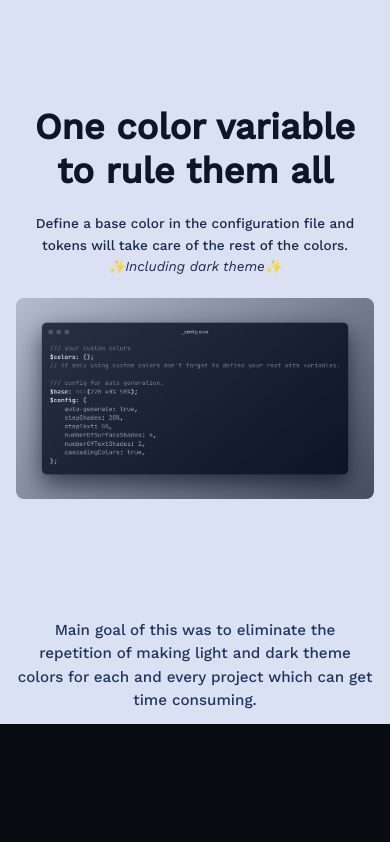
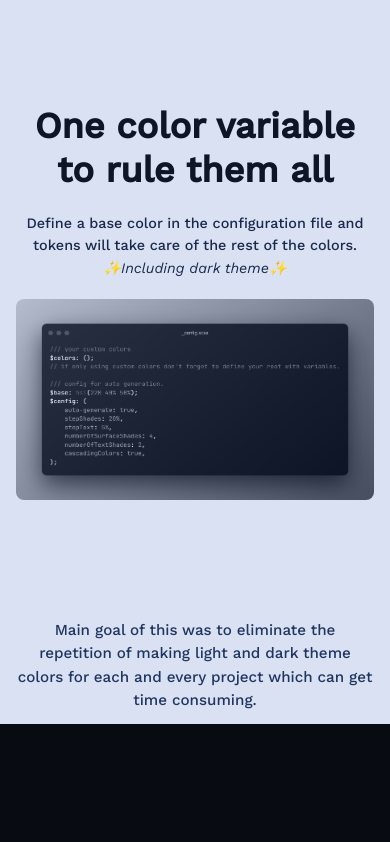
Before and after one commit to Vikram-Hegde/design-tokens, a website built with Parcel: page src/index.html in a window 390 px wide. Shown: the part 964-1806 px from the top of the page. Built offline with nearby package versions, Linux system fonts and the light colour scheme.

Commit message:
bumped up font size for phones

```diff
--- a/src/styles/_base.scss
+++ b/src/styles/_base.scss
@@ -4,5 +4,5 @@ html {
 	overflow-x: hidden;
 }
 body {
-	font-size: clamp(0.85rem, -1rem + 6vw, 1.45rem);
+	font-size: clamp(0.9rem, -1rem + 6vw, 1.45rem);
 }
```
